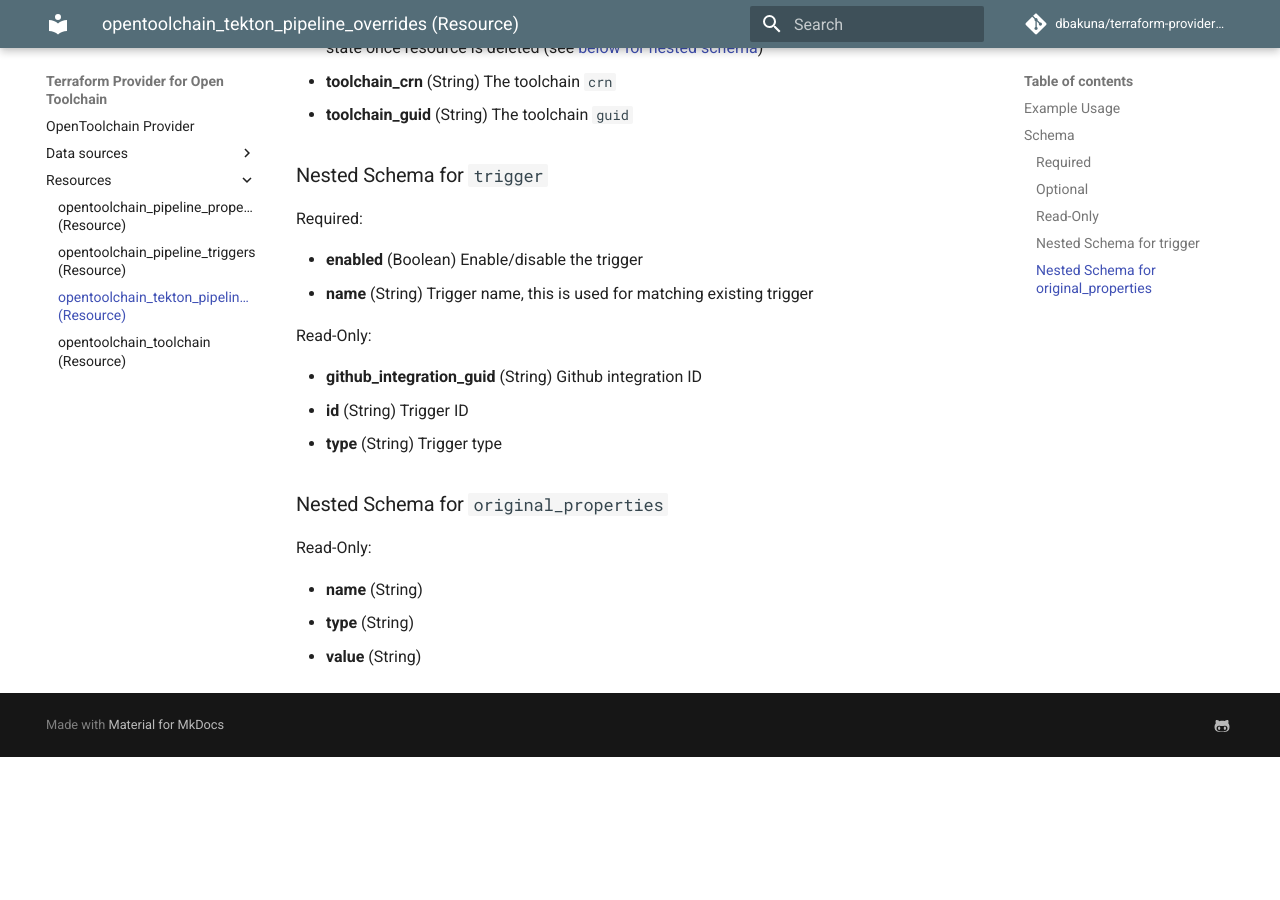
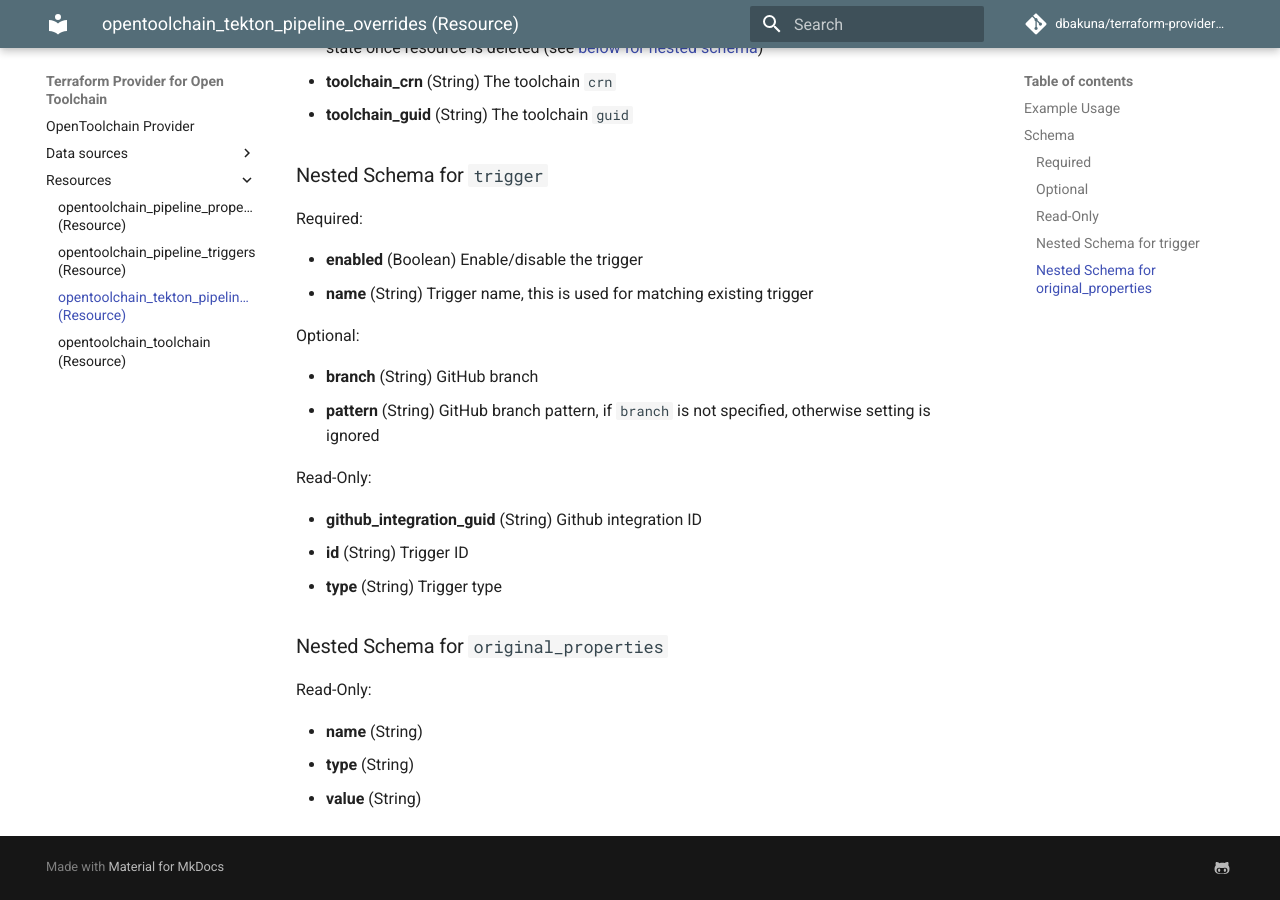
Before and after one commit to dariusbakunas/terraform-provider-opentoolchain, an MkDocs documentation site: the page built from docs/resources/tekton_pipeline_overrides.md, in a window 1280 px wide and 900 px high, scrolled down 1509 px. Built offline with MkDocs 1.6.1 and Material for MkDocs 9.7.7, drawn with Linux system fonts in a browser that asks for light colours; comment, search, counter and statistics services are not loaded; before the commit the page ends 2266 px from its top, so only the background shows below that.

Commit message:
docs: regenerate

```diff
--- a/docs/resources/tekton_pipeline_overrides.md
+++ b/docs/resources/tekton_pipeline_overrides.md
@@ -70,6 +70,11 @@ Required:
 - **enabled** (Boolean) Enable/disable the trigger
 - **name** (String) Trigger name, this is used for matching existing trigger
 
+Optional:
+
+- **branch** (String) GitHub branch
+- **pattern** (String) GitHub branch pattern, if `branch` is not specified, otherwise setting is ignored
+
 Read-Only:
 
 - **github_integration_guid** (String) Github integration ID
```
Also changed, not shown: docs/data-sources/pipeline_triggers.md (+1 -0 lines), docs/data-sources/tekton_pipeline_config.md (+1 -0 lines).
